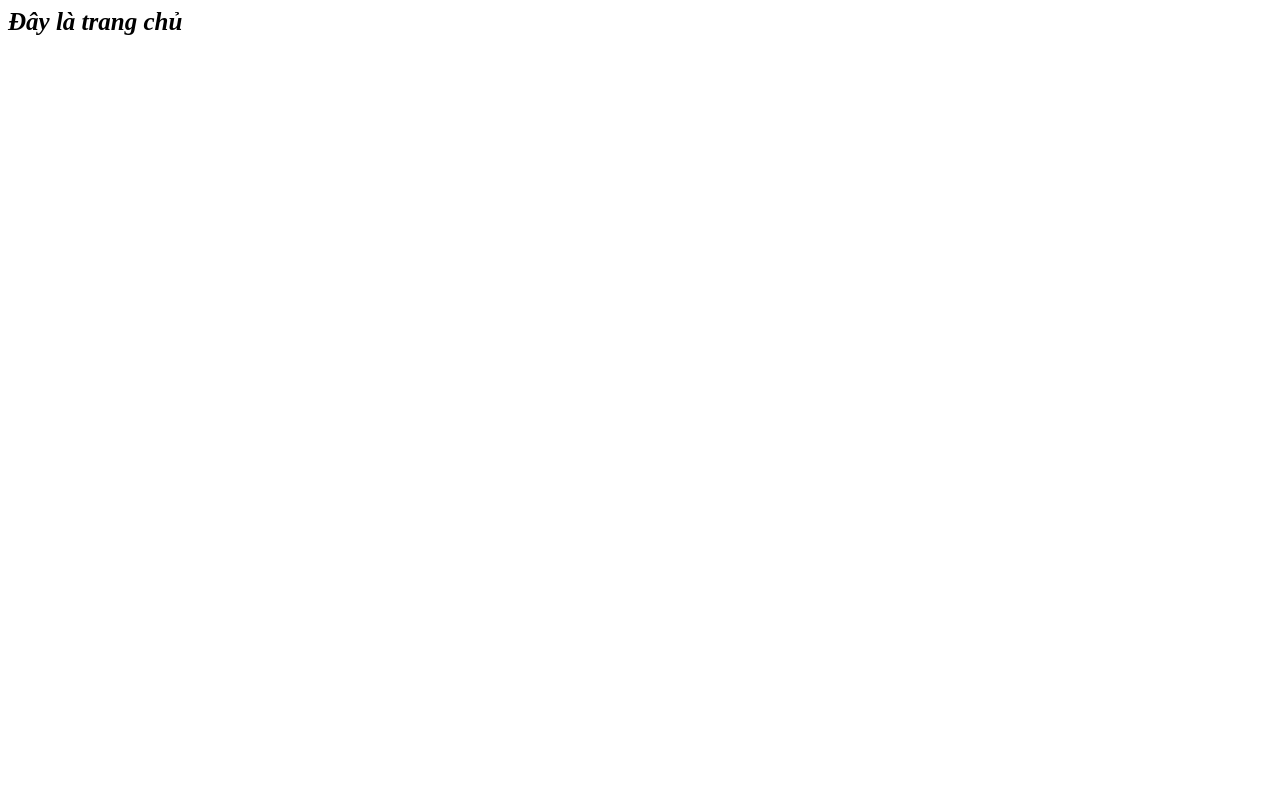
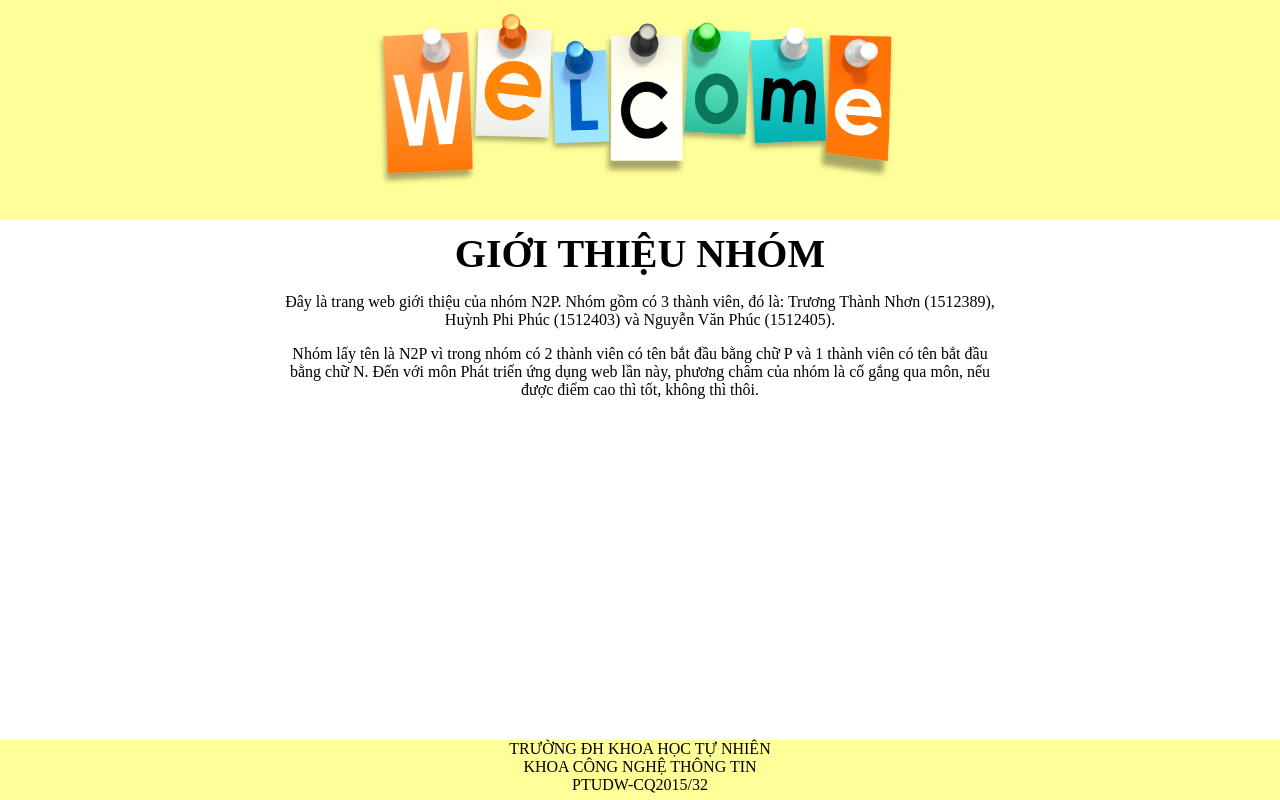
Before and after one commit to ttnhon/webprofile, a plain HTML site: page index.html in a window 1280 px wide. Drawn offline with Linux system fonts and the light colour scheme.

Commit message:
Tạo trang chủ web giới thiệu nhóm

```diff
--- /dev/null
+++ b/index.css
@@ -0,0 +1,39 @@
+html,
+body {
+   margin:0;
+   padding:0;
+   height:100%;
+}
+
+#container {
+   min-height:100%;
+   position:relative;
+}
+
+#banner {
+	background-color: #ffff99;
+	height: 200px;
+	padding: 10px;
+}
+
+#main {
+	width: 720px;
+	padding:10px;
+	text-align: center;
+   	padding-bottom:60px;
+	margin: 0 auto;
+}
+	#title {
+		font-weight: bold;
+		font-size: 40px;
+	}
+
+#footer {
+	text-align: center;
+	vertical-align: middle;
+	background-color: #ffff99;
+	position: absolute;
+   	bottom: 0;
+   	width: 100%;
+   	height: 60px;
+}
--- a/index.html
+++ b/index.html
@@ -2,15 +2,28 @@
 <html>
 <head>
 	<title>Home page</title>
-	<style type="text/css">
-		.style1 {
-			font-weight: bold;
-			font-size: 25px;
-			font-style: italic;
-		}
-	</style>
+	<meta charset="utf-8">
+	<link rel="stylesheet" type="text/css" href="index.css">
+
 </head>
 <body>
-	<div class="style1">Đây là trang chủ</div>
+	<div id="container">
+		<div id="banner">
+			<img src="images/welcome.png" style='height: 100%; width: 100%; object-fit: contain'>
+		</div>
+		<div id="main">
+			<div id="title">GIỚI THIỆU NHÓM</div>
+			<div id="content">
+				<p>
+					Đây là trang web giới thiệu của nhóm N2P. Nhóm gồm có 3 thành viên, đó là: Trương Thành Nhơn (1512389), Huỳnh Phi Phúc (1512403) và Nguyễn Văn Phúc (1512405).
+				</p>
+				<p>
+					Nhóm lấy tên là N2P vì trong nhóm có 2 thành viên có tên bắt đầu bằng chữ P và 1 thành viên có tên bắt đầu bằng chữ N. Đến với môn Phát triển ứng dụng web lần này, phương châm của nhóm là cố gắng qua môn, nếu được điểm cao thì tốt, không thì thôi.
+				</p>
+			</div>
+			<div id="members"></div>
+		</div>
+		<div id="footer">TRƯỜNG ĐH KHOA HỌC TỰ NHIÊN <br> KHOA CÔNG NGHỆ THÔNG TIN <br> PTUDW-CQ2015/32</div>
+	</div>
 </body>
 </html>
```
Also changed, not shown: images/Banner_img.gif (added), images/welcome.png (added).
